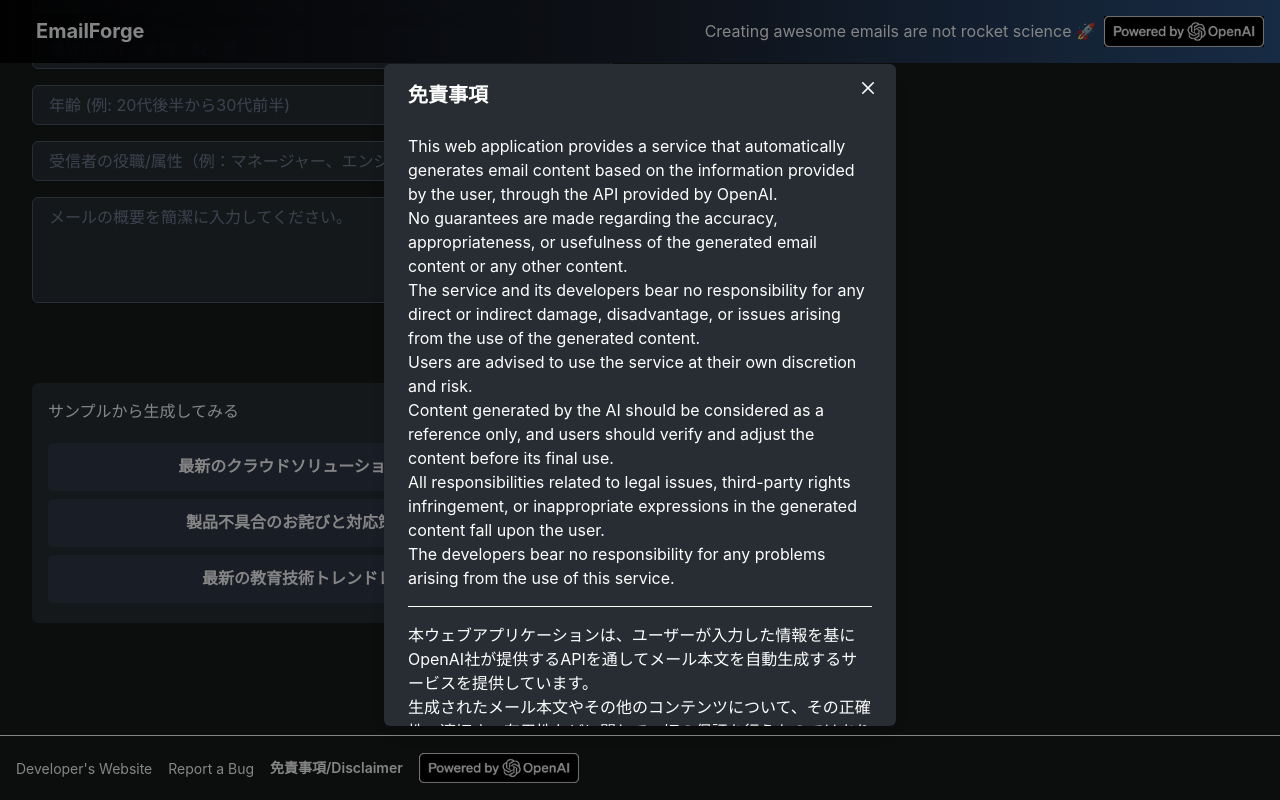
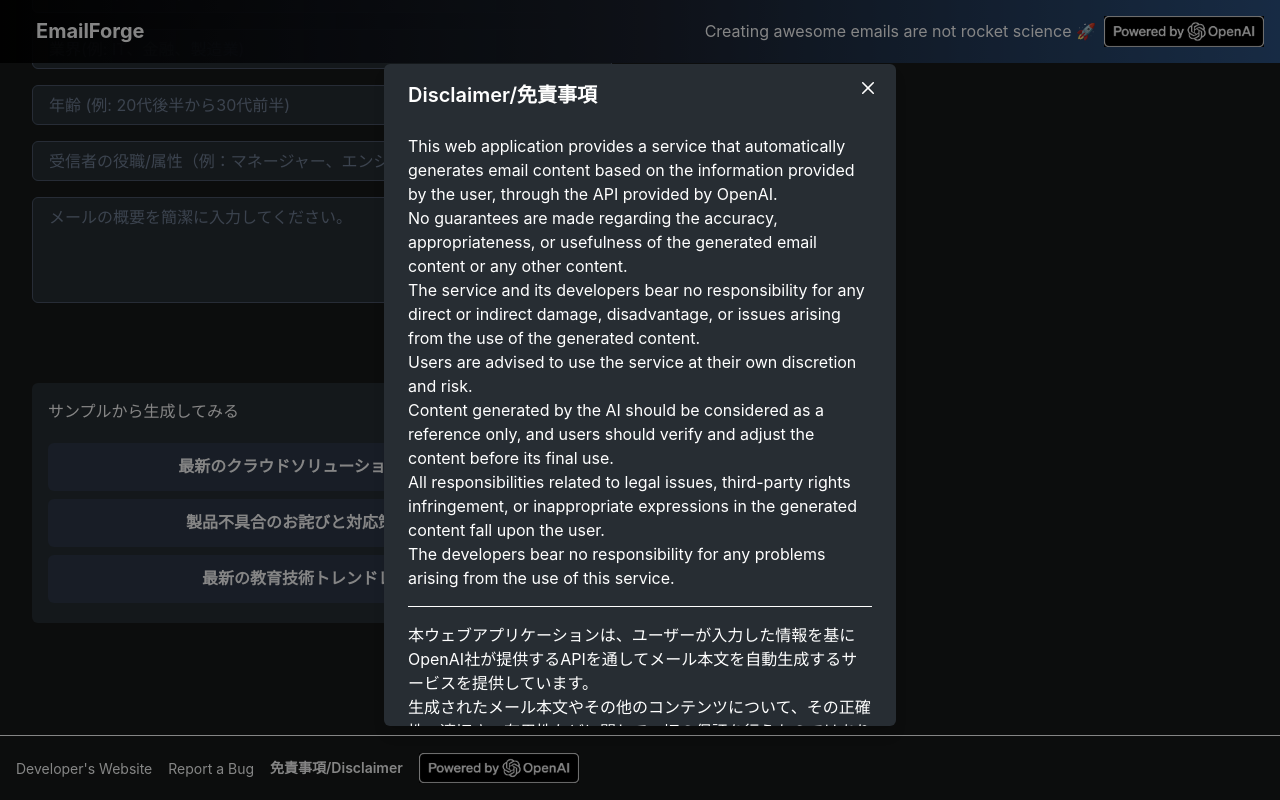
Before and after one commit to 07130918/EmailForge, a Next.js app: page / in a window 1280 px wide. Both pictures are taken after a click on the button "免責事項/Disclaimer". Shown: the part 139-939 px from the top of the page. Built offline with nearby package versions, Linux system fonts and the light colour scheme.

Commit message:
Update DisclaimerModal header

```diff
--- a/src/components/DisclaimerModal.tsx
+++ b/src/components/DisclaimerModal.tsx
@@ -14,7 +14,7 @@ const DisclaimerModal = ({ isOpen, onClose }: { isOpen: boolean; onClose: () =>
         <Modal isOpen={isOpen} onClose={onClose} size='lg'>
             <ModalOverlay />
             <ModalContent bg='#272D33' color='#FFF'>
-                <ModalHeader>免責事項</ModalHeader>
+                <ModalHeader>Disclaimer/免責事項</ModalHeader>
                 <ModalCloseButton />
                 <ModalBody maxH='75vh' overflowY='auto'>
                     <Text>
```
